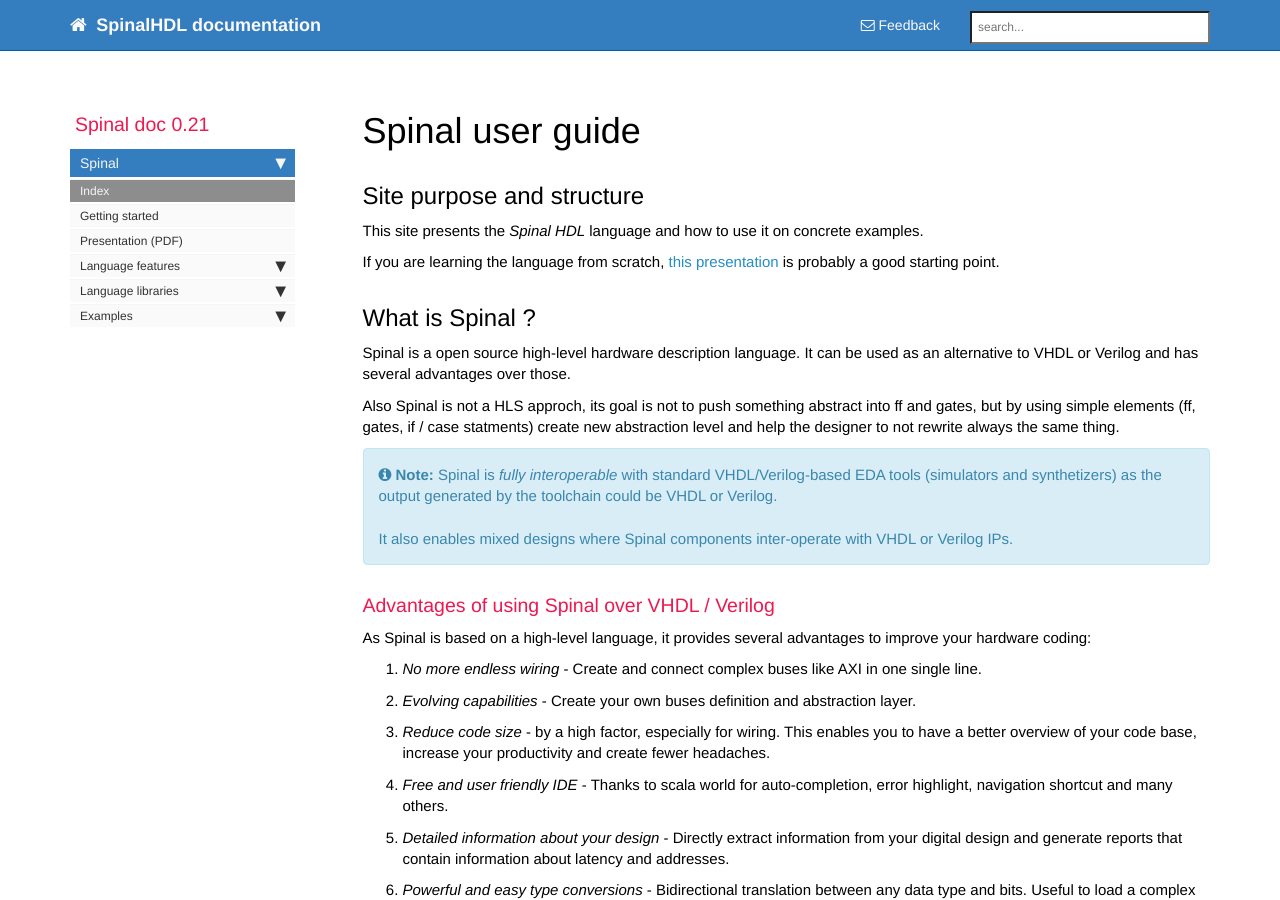
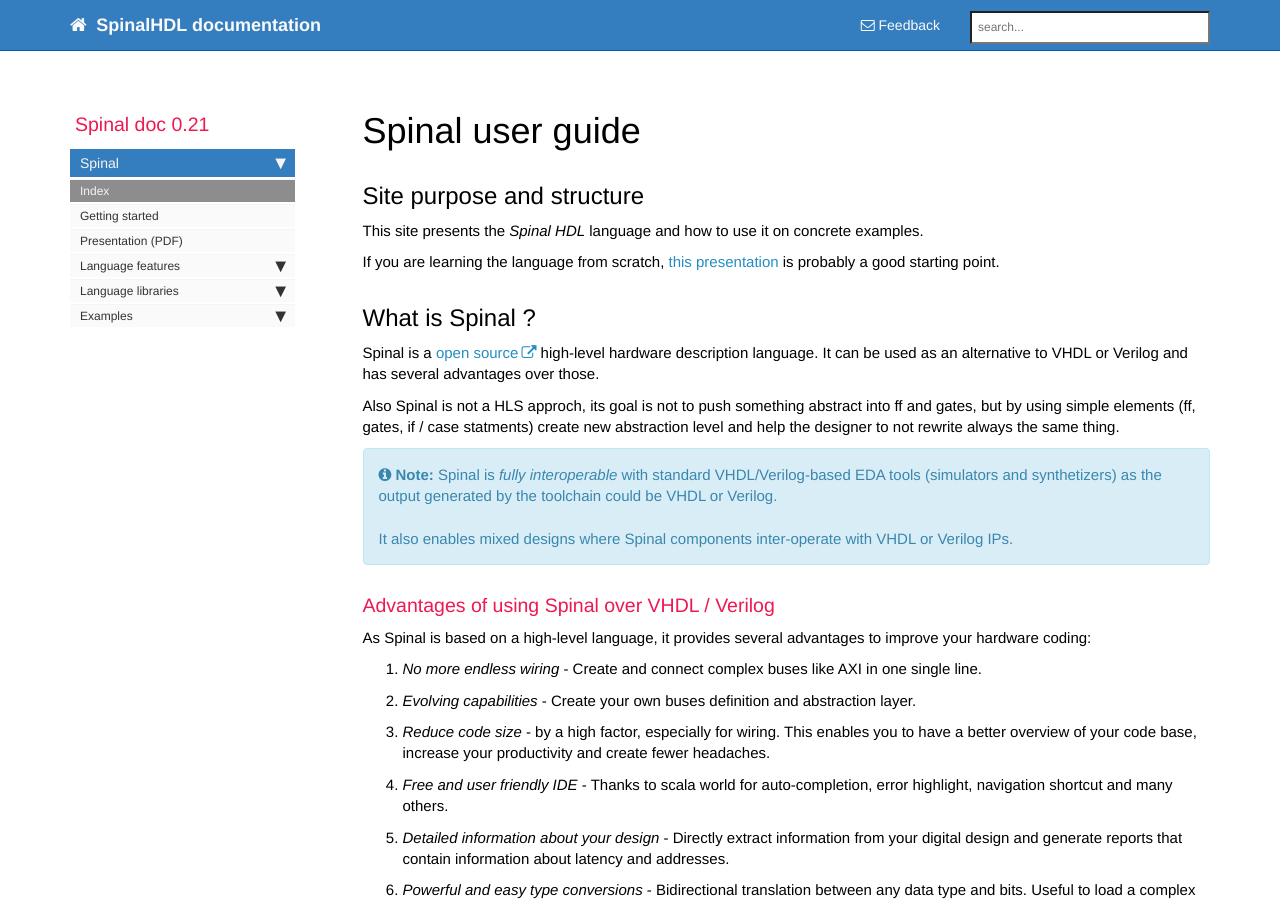
Before and after one commit to SpinalHDL/SpinalDoc, a Jekyll site: the page built from spinal/index.md, in a window 1280 px wide and 900 px high. Built offline with Jekyll 4.4.1, drawn with Linux system fonts in a browser that asks for light colours; nearby versions of some CDN libraries; comment, search, counter and statistics services are not loaded; part of the change alters nothing that is shown.

```diff
--- a/spinal/index.md
+++ b/spinal/index.md
@@ -15,7 +15,7 @@ This site presents the *Spinal HDL* language and how to use it on concrete examp
 If you are learning the language from scratch, [this presentation](/SpinalDoc/presentation/) is probably a good starting point.
 
 ## What is Spinal ?
-Spinal is a open source high-level hardware description language. It can be used as an alternative to VHDL or Verilog and has several advantages over those.
+Spinal is a [open source](https://github.com/SpinalHDL/SpinalHDL) high-level hardware description language. It can be used as an alternative to VHDL or Verilog and has several advantages over those.
 
 Also Spinal is not a HLS approch, its goal is not to push something abstract into ff and gates, but by using simple elements (ff, gates, if / case statments) create new abstraction level and help the designer to not rewrite always the same thing.
 
```
